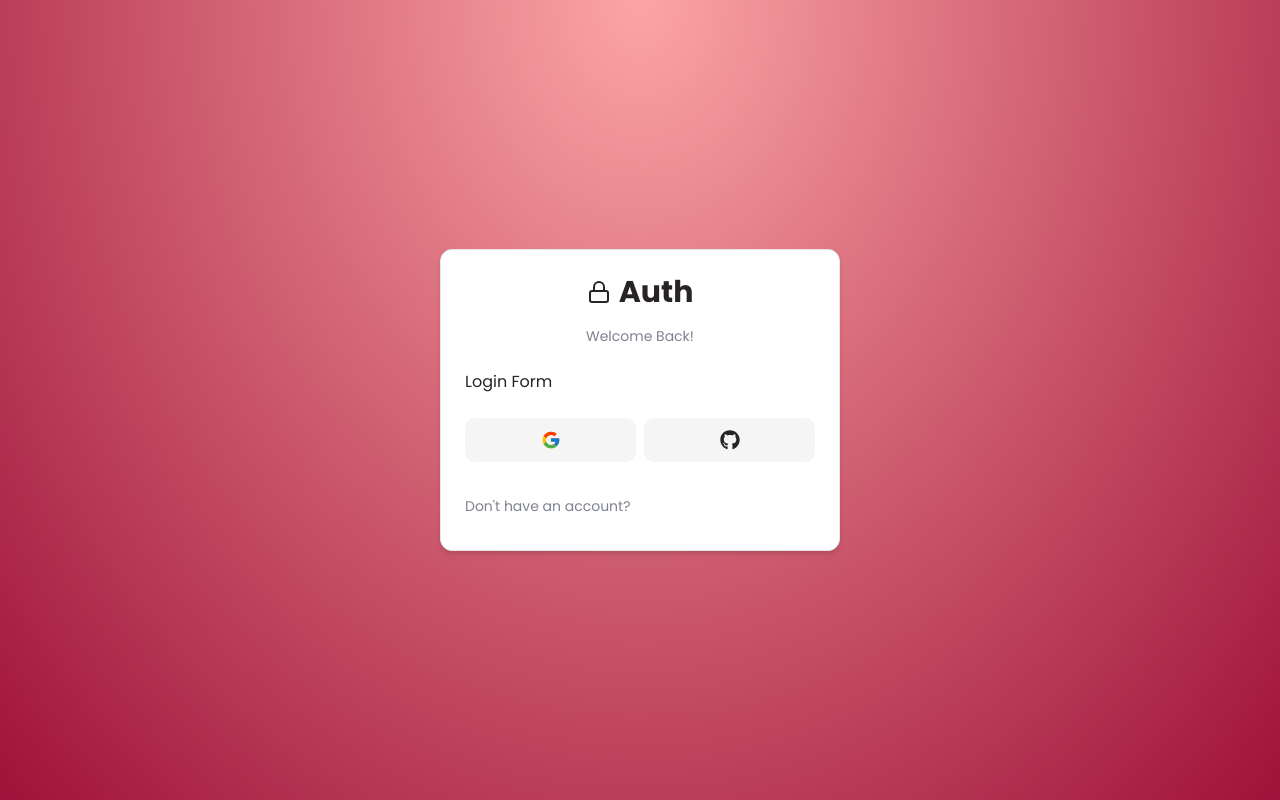
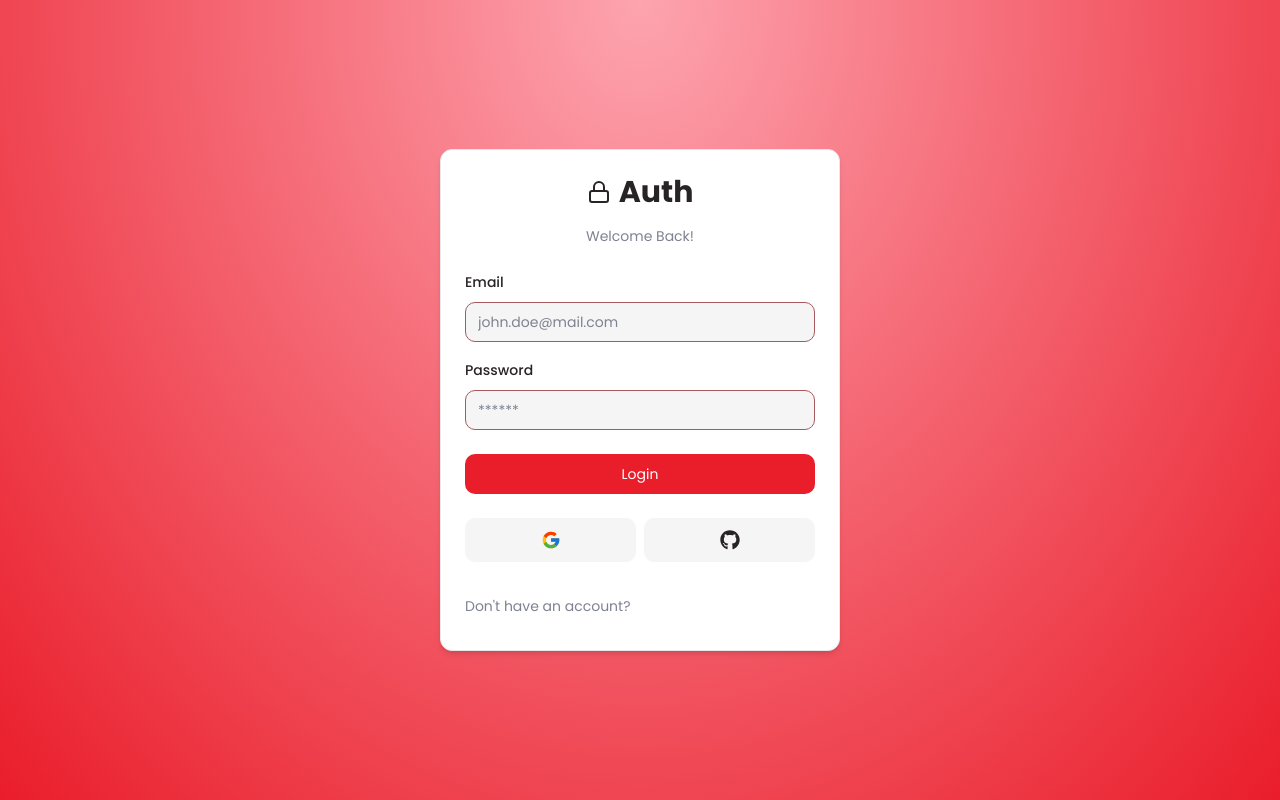
Before and after one commit to jrneliodias/fsw-foods, a Next.js app: page /auth/login in a window 1280 px wide. Built offline with nearby package versions, Linux system fonts and the light colour scheme.

Commit message:
feat: create the login form components

```diff
--- a/app/auth/layout.tsx
+++ b/app/auth/layout.tsx
@@ -1,6 +1,6 @@
 const AuthLayout = ({ children }: { children: React.ReactNode }) => {
   return (
-    <div className="flex h-screen items-center justify-center bg-[radial-gradient(ellipse_at_top,_var(--tw-gradient-stops))] from-red-300  to-rose-800">
+    <div className="flex h-screen items-center justify-center bg-[radial-gradient(ellipse_at_top,_var(--tw-gradient-stops))] from-rose-300  to-primary">
       {children}
     </div>
   );
--- /dev/null
+++ b/app/auth/login/_components/form-error.tsx
@@ -0,0 +1,15 @@
+import { FaExclamationTriangle } from "react-icons/fa";
+
+import React from "react";
+
+const FormError = ({ message }: { message: string }) => {
+  if (!message) return null;
+  return (
+    <div className="flex items-center gap-x-2 rounded-md bg-destructive/15 p-3 text-sm text-destructive">
+      <FaExclamationTriangle className="h-5 w-5" />
+      <p>{message}</p>
+    </div>
+  );
+};
+
+export default FormError;
--- /dev/null
+++ b/app/auth/login/_components/form-sucess.tsx
@@ -0,0 +1,15 @@
+import { FaCheckCircle } from "react-icons/fa";
+
+import React from "react";
+
+const FormSucess = ({ message }: { message: string }) => {
+  if (!message) return null;
+  return (
+    <div className="flex items-center gap-x-2 rounded-md bg-emerald-500/15 p-3 text-sm text-emerald-500">
+      <FaCheckCircle className="h-5 w-5" />
+      <p>{message}</p>
+    </div>
+  );
+};
+
+export default FormSucess;
--- a/app/auth/login/_components/login-form.tsx
+++ b/app/auth/login/_components/login-form.tsx
@@ -1,7 +1,35 @@
-import React from "react";
+"use client";
+
+import { useForm } from "react-hook-form";
 import CardWrapper from "./card-wrapper";
+import { z } from "zod";
+import { LoginSchema } from "@/schemas";
+import { zodResolver } from "@hookform/resolvers/zod";
+import {
+  Form,
+  FormControl,
+  FormField,
+  FormItem,
+  FormLabel,
+  FormMessage,
+} from "@/app/_components/ui/form";
+import { Input } from "@/app/_components/ui/input";
+import { Button } from "@/app/_components/ui/button";
+import FormError from "./form-error";
+import FormSucess from "./form-sucess";
 
 const LoginForm = () => {
+  const form = useForm<z.infer<typeof LoginSchema>>({
+    resolver: zodResolver(LoginSchema),
+    defaultValues: {
+      email: "",
+      password: "",
+    },
+  });
+
+  const onSubmit = (data: z.infer<typeof LoginSchema>) => {
+    console.log(data);
+  };
   return (
     <CardWrapper
       headerLabel="Welcome Back!"
@@ -9,7 +37,61 @@ const LoginForm = () => {
       backButtonHref="/auth/register"
       showSocial
     >
-      Login Form
+      <Form {...form}>
+        <form onSubmit={form.handleSubmit(onSubmit)} className="space-y-6">
+          <div className="space-y-4">
+            <FormField
+              control={form.control}
+              name="email"
+              render={({ field }) => (
+                <FormItem>
+                  <FormLabel
+                    className="block text-sm font-medium leading-6"
+                    htmlFor="email"
+                  >
+                    Email
+                  </FormLabel>
+                  <FormControl>
+                    <Input
+                      {...field}
+                      type="email"
+                      placeholder="john.doe@mail.com"
+                    />
+                  </FormControl>
+                  <FormMessage />
+                </FormItem>
+              )}
+            />
+            <FormField
+              control={form.control}
+              name="password"
+              render={({ field }) => (
+                <FormItem>
+                  <FormLabel
+                    className="block text-sm font-medium leading-6"
+                    htmlFor="password"
+                  >
+                    Password
+                  </FormLabel>
+                  <FormControl>
+                    <Input {...field} type="password" placeholder="******" />
+                  </FormControl>
+                  <FormMessage />
+                </FormItem>
+              )}
+            />
+          </div>
+          <FormError message="" />
+          <FormSucess message="" />
+          <Button
+            variant={"default"}
+            type="submit"
+            className="w-full font-normal"
+          >
+            Login
+          </Button>
+        </form>
+      </Form>
     </CardWrapper>
   );
 };
--- /dev/null
+++ b/schemas/index.ts
@@ -0,0 +1,13 @@
+import * as z from "zod";
+
+export const LoginSchema = z.object({
+  email: z.string().email({ message: "The email is required." }),
+  password: z.string().min(1, { message: "The password is required." }),
+});
+
+export const RegisterSchema = z.object({
+  email: z.string().email(),
+  password: z.string(),
+  name: z.string(),
+  confirmPassword: z.string(),
+});
```
